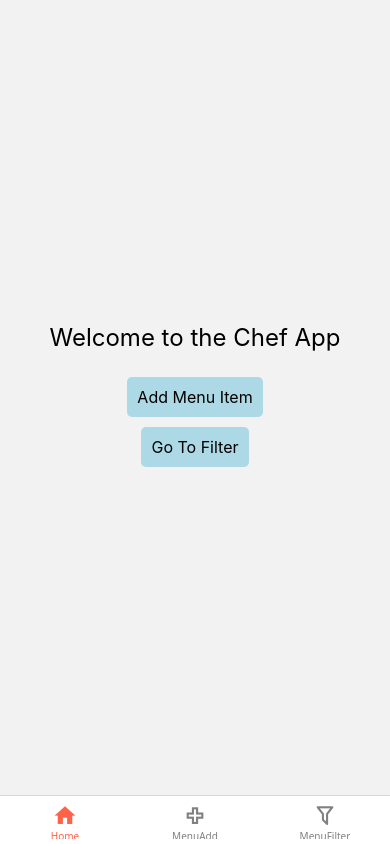
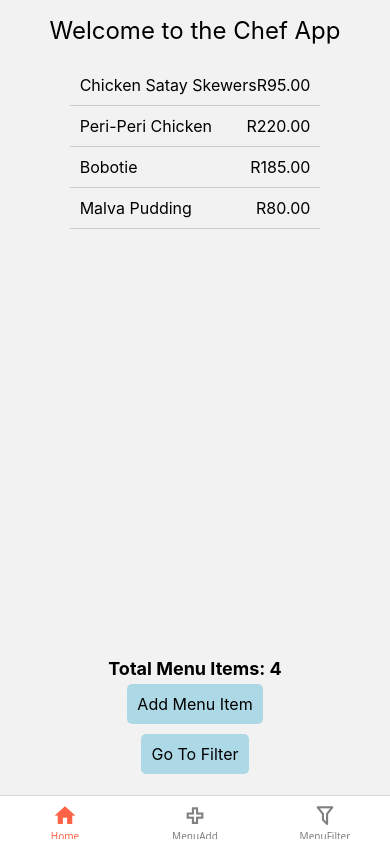
Before and after one commit to AaronSmulian2004/MAST-POE, a React Native app: screen / in a window 390 px wide. Built offline with nearby package versions, Linux system fonts and the light colour scheme.

Commit message:
displaying on front

```diff
--- a/_screens/Home.tsx
+++ b/_screens/Home.tsx
@@ -1,8 +1,7 @@
 import React, { useState, useEffect } from 'react';
-import { View, Text, TouchableOpacity, StyleSheet } from 'react-native';
+import { View, Text, TouchableOpacity, StyleSheet, FlatList } from 'react-native';
 import { useNavigation } from '@react-navigation/native';
-import { TabScreenNavigationProps } from '../App';
-import { Menu } from '../App';
+import { TabScreenNavigationProps, Menu } from '../App';
 
 type HomeScreenNavigationProp = TabScreenNavigationProps<'Home'>;
 
@@ -21,6 +20,22 @@ const HomeScreen: React.FC<Props> = ({ Menus }) => {
     return (
         <View style={styles.container}>
             <Text style={styles.header}>Welcome to the Chef App</Text>
+
+            {/* Display the Menu */}
+            <FlatList
+                data={Menus}
+                keyExtractor={(item, index) => index.toString()}
+                renderItem={({ item }) => (
+                    <View style={styles.menuItem}>
+                        <Text style={styles.menuItemText}>{item.DishName}</Text>
+                        <Text style={styles.menuItemText}>R{item.Price.toFixed(2)}</Text>
+                    </View>
+                )}
+            />
+
+            {/* Display the number of Menu Items*/}
+            <Text style={styles.menuCount}>Total Menu Items: {Menus.length}</Text>
+
             <TouchableOpacity
                 style={styles.button}
                 onPress={() => navigation.navigate('MenuAdd')}
@@ -35,14 +50,6 @@ const HomeScreen: React.FC<Props> = ({ Menus }) => {
             >
                 <Text style={styles.buttonText}>Go To Filter</Text>
             </TouchableOpacity>
-
-        {/* This button is no longer needed */}
-      {/* <TouchableOpacity */}
-        {/*   style={styles.button} */}
-        {/*  onPress={() => setSomeCondition(true)} */}
-      {/* > */}
-        {/*    <Text style={styles.buttonText}>Set Condition</Text> */}
-      {/*  </TouchableOpacity> */}
         </View>
     );
 };
@@ -52,6 +59,7 @@ const styles = StyleSheet.create({
         flex: 1,
         justifyContent: 'center',
         alignItems: 'center',
+        padding: 16,
     },
     header: {
         fontSize: 24,
@@ -66,6 +74,21 @@ const styles = StyleSheet.create({
     buttonText: {
         fontSize: 16,
         textAlign: 'center'
+    },
+    menuItem: {
+        flexDirection: 'row',
+        justifyContent: 'space-between',
+        padding: 10,
+        borderBottomWidth: 1,
+        borderBottomColor: '#ccc',
+    },
+    menuItemText: {
+        fontSize: 16,
+    },
+    menuCount: {
+        fontSize: 18,
+        marginTop: 10,
+        fontWeight: 'bold'
     }
 });
 
```
Lines whose indentation alone changed are shown as unchanged.
